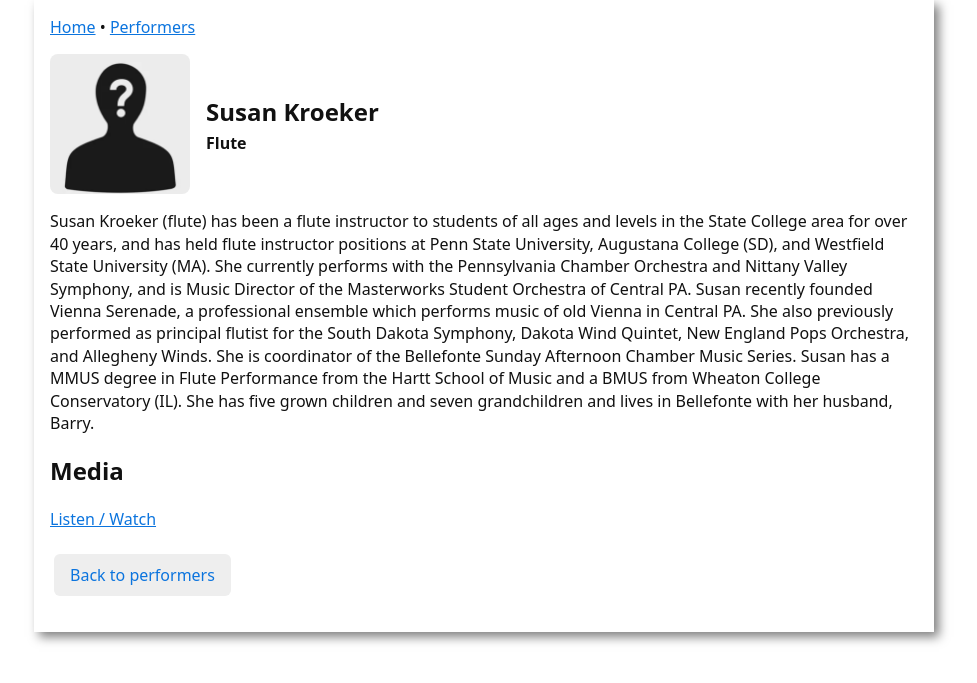
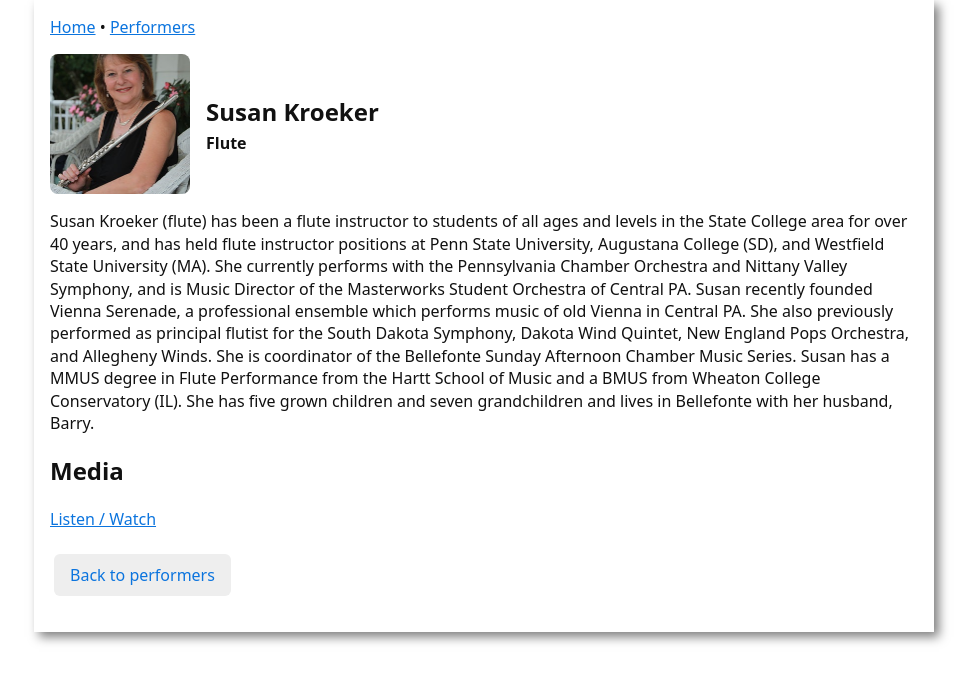
Before and after one commit to KurtKroeker/csehy-fundraising, a Jekyll site: the page built from _performers/susan-kroeker.md, in a window 1280 px wide. Shown: the top 683 px of the page, without its empty margins (156-1133 px from the left). Built offline with Jekyll 4.4.1, drawn with Linux system fonts in a browser that asks for light colours.

Commit message:
susan's pic

```diff
--- a/_performers/susan-kroeker.md
+++ b/_performers/susan-kroeker.md
@@ -3,7 +3,7 @@ layout: performer
 title: "Susan Kroeker"
 name: "Susan Kroeker"
 instrument: "Flute"
-photo: "placeholder-person.png"
+photo: "susan-kroeker.jpg"
 bio: >
   Susan Kroeker (flute) has been a flute instructor to students of all ages and levels in the State College area for over 40 years, and has held flute instructor positions at Penn State University, Augustana College (SD), and Westfield State University (MA). She currently performs with the Pennsylvania Chamber Orchestra and Nittany Valley Symphony, and is Music Director of the Masterworks Student Orchestra of Central PA. Susan recently founded Vienna Serenade, a professional ensemble which performs music of old Vienna in Central PA. She also previously performed as principal flutist for the South Dakota Symphony, Dakota Wind Quintet, New England Pops Orchestra, and Allegheny Winds. She is coordinator of the Bellefonte Sunday Afternoon Chamber Music Series. Susan has a MMUS degree in Flute Performance from the Hartt School of Music and a BMUS from Wheaton College Conservatory (IL). She has five grown children and seven grandchildren and lives in Bellefonte with her husband, Barry.
 media_url: "https://youtu.be/OOzlRpeRwQk?si=jFgkpSGCdKkxu001"
```
Also changed, not shown: assets/images/susan-kroeker.jpg (added).
